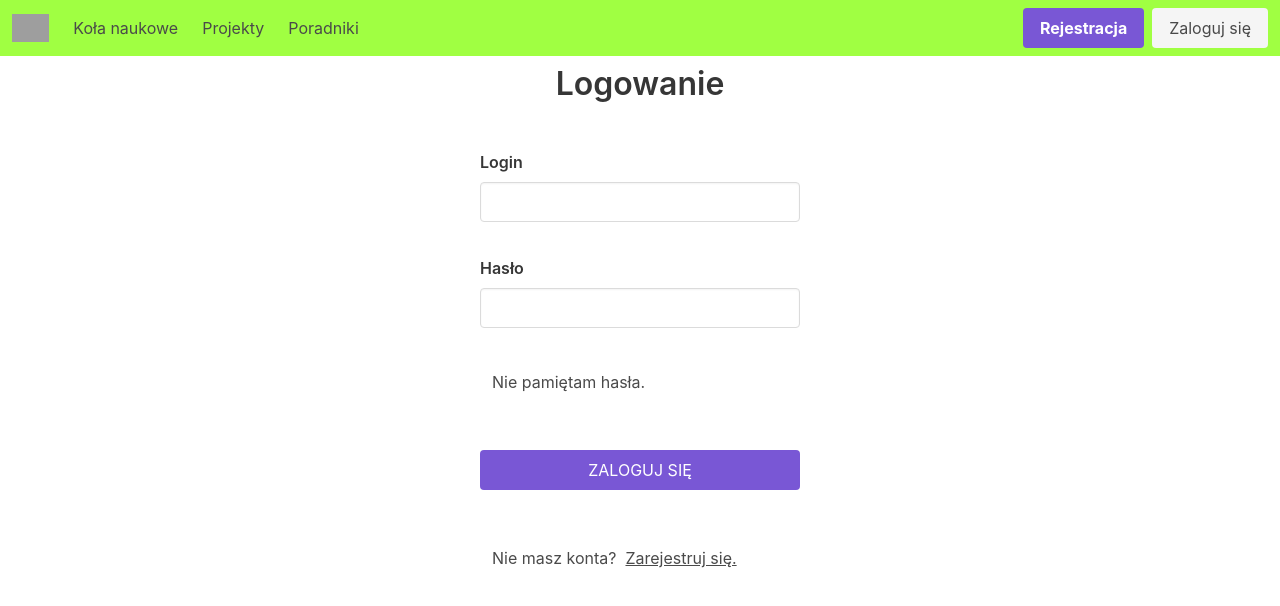
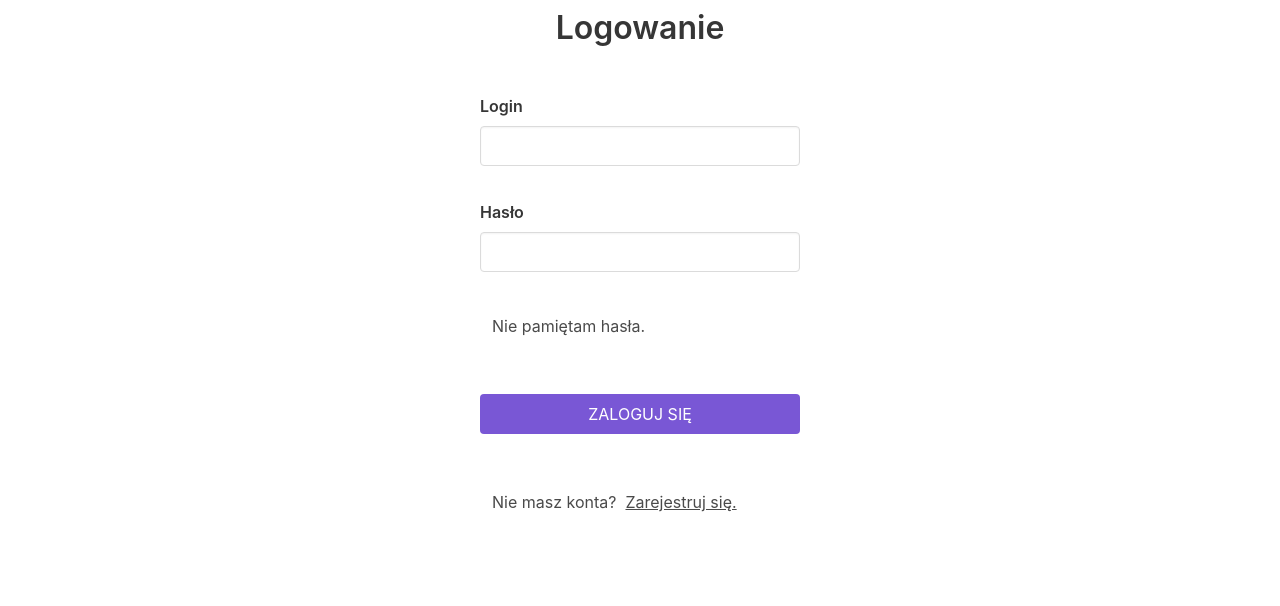
Before and after one commit to CrunchyBaguette/researchGroups, a Vue app in the folder frontend/: page /#/login in a window 1280 px wide. Shown: the top 606 px of the page. Built offline with nearby package versions, Linux system fonts and the light colour scheme; grey boxes are pictures that could not be loaded.

Commit message:
hide navbar

```diff
--- a/frontend/src/App.vue
+++ b/frontend/src/App.vue
@@ -2,7 +2,11 @@
   <div id="app">
     <div class="columns" style="height: 100%">
       <div class="column">
-        <NavBar />
+        <div
+            v-if="!this.isLoginOrRegister()"
+        >
+          <NavBar />
+        </div>
         <div class="columns" style="height: 100%">
           <div
             id="sidebar"
--- a/frontend/src/components/user/loginPage.vue
+++ b/frontend/src/components/user/loginPage.vue
@@ -26,7 +26,7 @@
     <br>
     <br>
 
-    <b-button type="is-primary" expanded>ZALOGUJ SIĘ</b-button>
+    <b-button type="is-primary" :to="{ name: 'announcements' }" tag="router-link" expanded>ZALOGUJ SIĘ</b-button>
 
     <br>
     <br>
--- a/frontend/src/components/user/registerPage.vue
+++ b/frontend/src/components/user/registerPage.vue
@@ -49,7 +49,9 @@
 
     <br>
 
-    <b-button type="is-primary" expanded>ZAŁÓŻ KONTO</b-button>
+    <b-button type="is-primary" :to="{ name: 'login' }" tag="router-link" expanded>
+      ZAŁÓŻ KONTO
+    </b-button>
 
     <br>
     <br>
```
